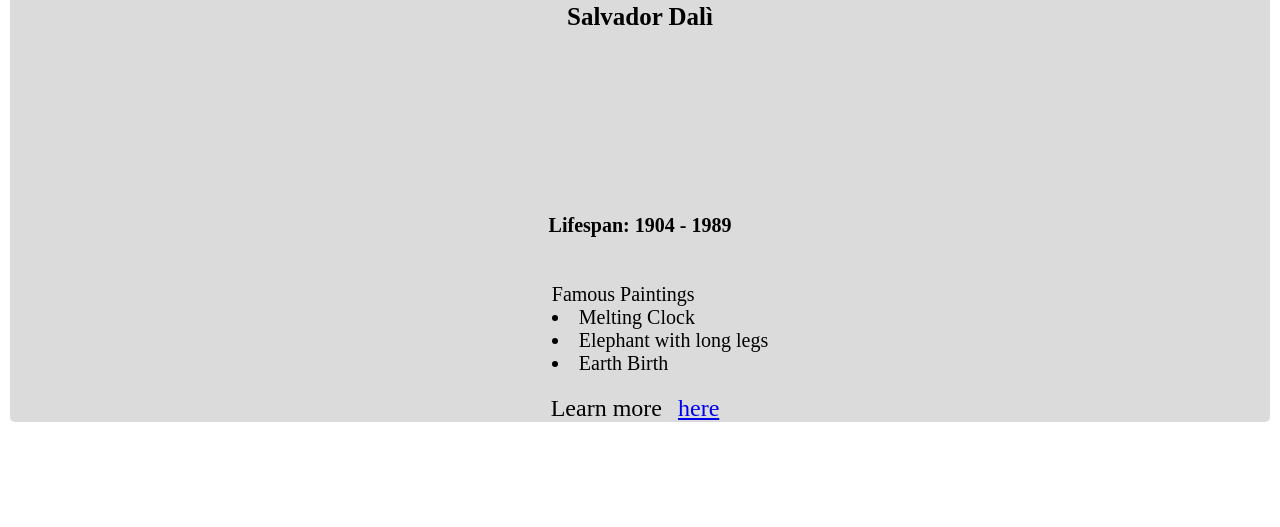
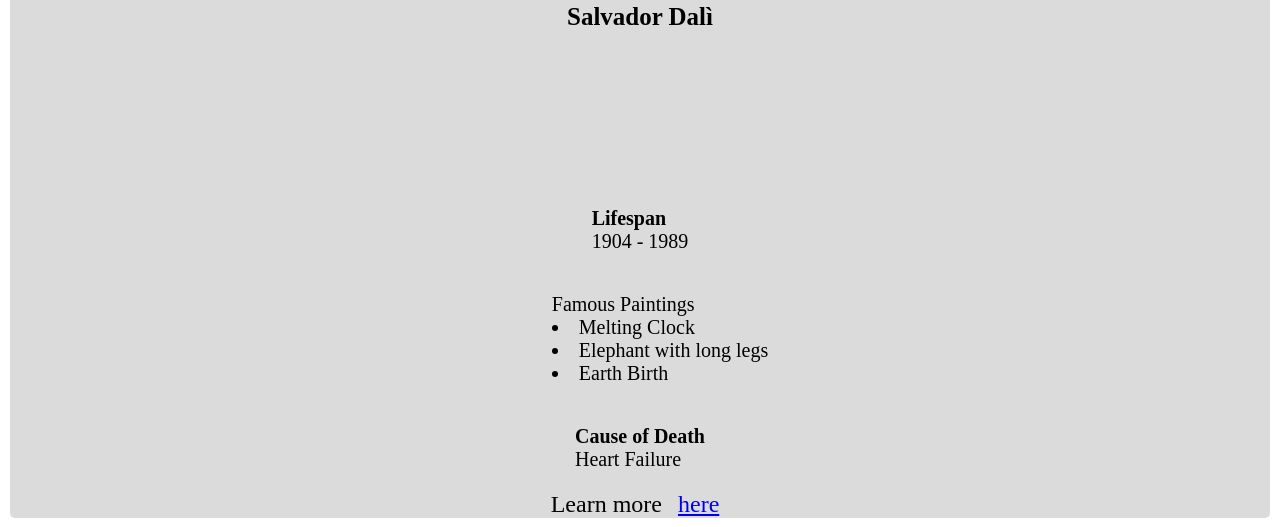
Before and after one commit to oroszs/tribute-page, a plain HTML site: page index.html in a window 1280 px wide. Shown: the part 641-1168 px from the top of the page. Before the commit the page ends 1072 px from the top, so only its background shows below. Drawn offline with Linux system fonts and the light colour scheme.

Commit message:
minor tweaks and additions

```diff
--- a/index.html
+++ b/index.html
@@ -14,7 +14,10 @@
                 <h3 id="img-caption">Salvador Dal&igrave;</h3>
             </div>
             <div id="tribute-info">
-                <h4>Lifespan: 1904 - 1989</h4>
+                <p>
+                    <strong>Lifespan</strong><br>
+                    1904 - 1989
+                </p>
                 <div id="ulDiv">
                     <ul>Famous Paintings
                         <li>Melting Clock</li>
@@ -22,6 +25,10 @@
                         <li>Earth Birth</li>
                     </ul>
                 </div>
+                <p>
+                    <strong>Cause of Death</strong><br>
+                    Heart Failure
+                </p>
             </div>
             <span>Learn more <a id="tribute-link" target="_blank" href="#">here</a></span>
             <script src="https://cdn.freecodecamp.org/testable-projects-fcc/v1/bundle.js"></script>
```
